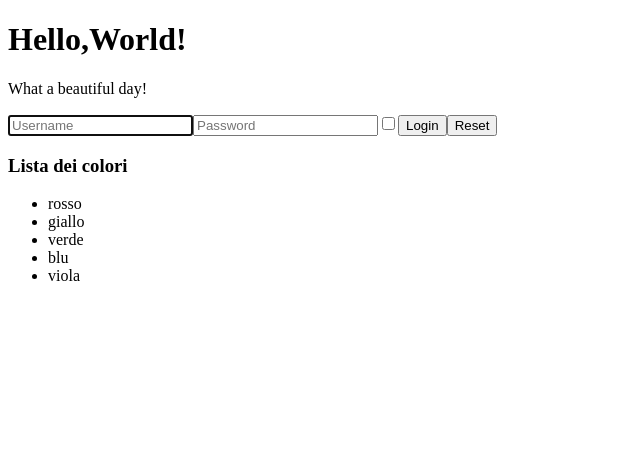
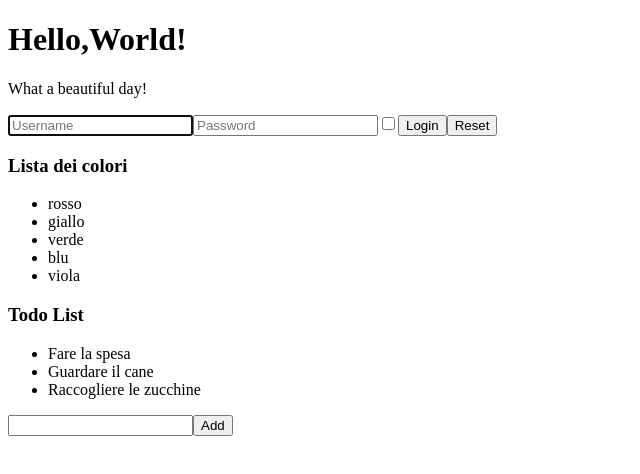
Before and after one commit to CeciliaFabiole/REACT, a React (Create React App) app in the folder react-complete-exercises/: page / in a window 1280 px wide. Shown: the top 474 px of the page, without its empty margins (0-640 px from the left). Built offline with nearby package versions, Linux system fonts and the light colour scheme.

Commit message:
feat:add lists-03

```diff
--- a/react-complete-exercises/src/App.js
+++ b/react-complete-exercises/src/App.js
@@ -1,6 +1,7 @@
 import React from "react";
 import { Colors } from "./Colors";
 import { Hello } from './Hello'
+import { TodoList } from "./TodoList";
 import { UncontrolledLogin } from "./UncontrolledLogin";
 
 //CLASS COMPONENT
@@ -31,6 +32,7 @@ export function App(){
             <Hello/>
             <UncontrolledLogin/>
             <Colors items={colorsList}/>
+            <TodoList/>
         </div>
     )
 }
--- /dev/null
+++ b/react-complete-exercises/src/TodoList.js
@@ -0,0 +1,55 @@
+import React, { useState } from "react"
+
+//CLASS COMPONENT
+// export class TodoList extends React.Component {
+//     state = {
+//         items : ['Fare la spesa','Bagnare le piante', 'Dormire'],
+//         newItem : '',
+//     }
+//     saveValue = (event)=>{
+//         const value = event.target.value
+//         this.setState(()=> {
+//             return {newItem : value,}
+//         })
+//     }
+//     addItem = ()=>{
+//         this.setState(()=> {
+//             let items = this.state.items
+//             items.push(this.state.newItem)
+//             return {items : items, newItem: ''}
+//         })
+//     }
+//     render() {
+//         return (
+//             <div>
+//                 <ul>{this.state.items.map((item, index) => <li key={index}>{item}</li>)}</ul>
+//                 <input name="newItem" value={this.state.newItem} onChange={(e)=> this.saveValue(e)}></input>
+//                 <button onClick={() => this.addItem()}>Add</button>
+//             </div>
+//         )
+//     }
+// }
+
+//FUNCTION COMPONENT
+export function TodoList(){
+    const [items, setItems] = useState(['Fare la spesa', 'Guardare il cane', 'Raccogliere le zucchine',])
+    const [newItem, setNewItem] = useState('')
+
+    function saveValue(event){
+        setNewItem(()=>event.target.value)
+    }
+
+    function addItem(){
+        setItems(()=>[...items, newItem,])
+        setNewItem('')
+    }
+
+    return(
+        <div>
+            <h3>Todo List</h3>
+            <ul>{items.map((item, index) => <li key={index}>{item}</li>)}</ul>
+            <input name='newItem' value={newItem} onChange={(e)=>saveValue(e)}/>
+            <button onClick={()=>addItem()}>Add</button>
+        </div>
+    )
+}
```
Also changed, not shown: 1 other file (tests, documents, lock files or other folders).
